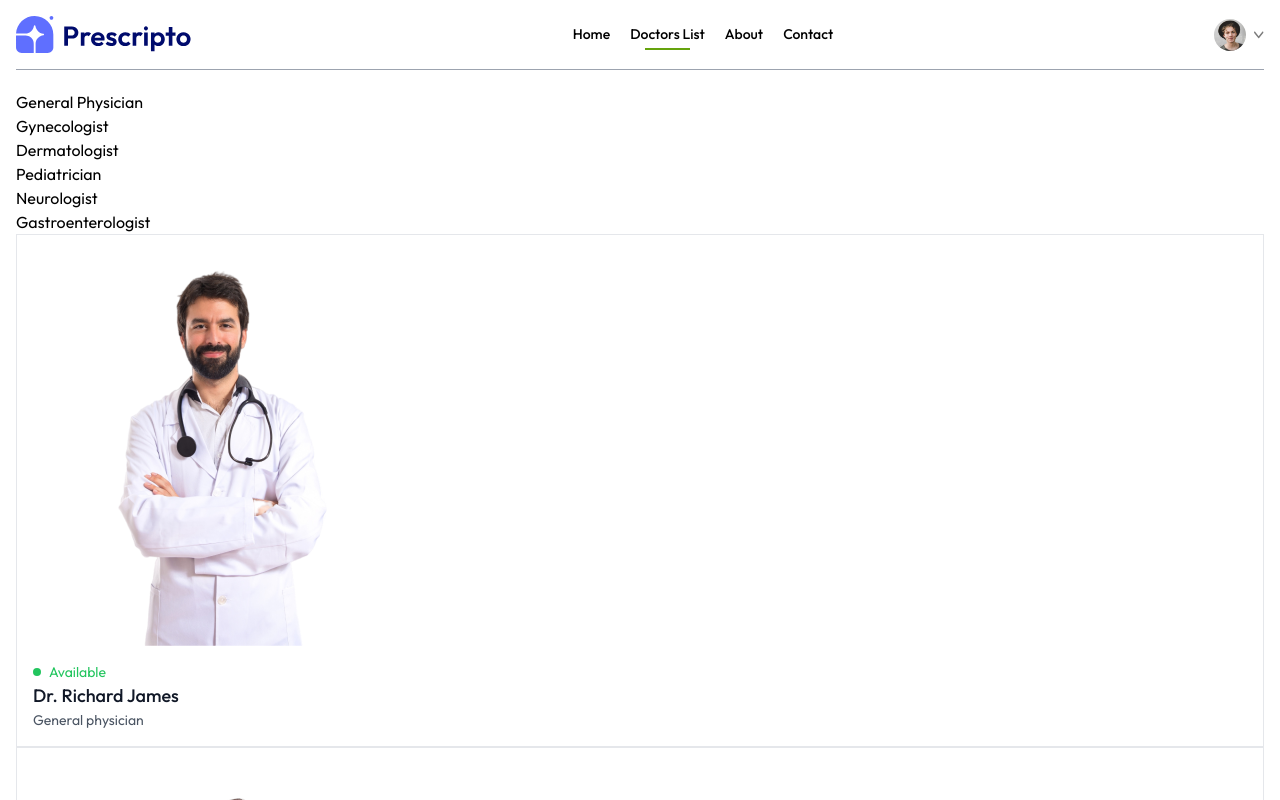
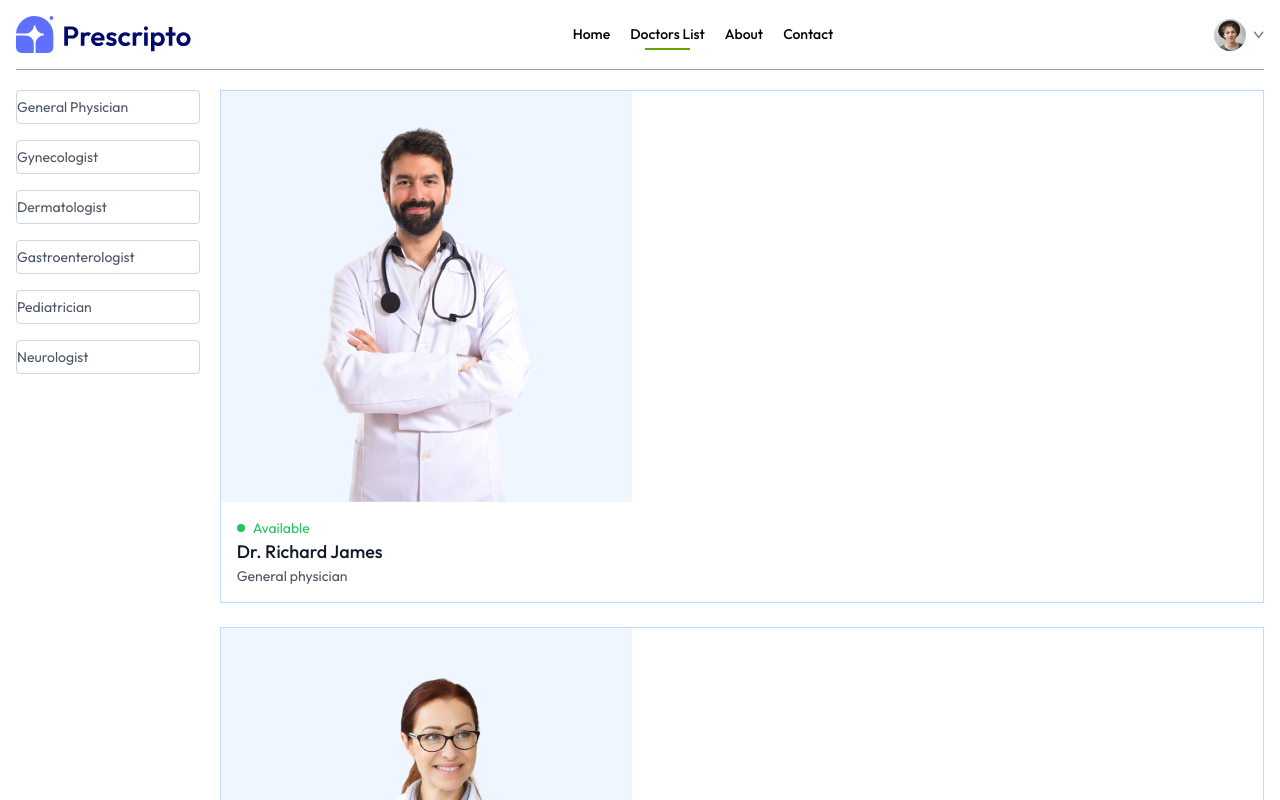
Before and after one commit to akhilpgvr/medicusConnect, a React (Vite) app: page /doctors in a window 1280 px wide. Shown: the top 800 px of the page. Built offline with nearby package versions, Linux system fonts and the light colour scheme.

Commit message:
added features for doctors page

```diff
--- a/src/pages/Doctors.jsx
+++ b/src/pages/Doctors.jsx
@@ -1,5 +1,5 @@
 import React, { useContext, useEffect, useState } from 'react'
-import { Navigate, useParams } from 'react-router-dom'
+import { Navigate, useNavigate, useParams } from 'react-router-dom'
 import { AppContext } from '../context/AppContext';
 
 const Doctors = () => {
@@ -9,6 +9,8 @@
   const[filterDoc, setFilterDoc] = useState([])
 
   const{doctors} = useContext(AppContext)
+
+  const navigate = useNavigate()
 
   const applyFilter = () => {
     if(speciality) {
@@ -26,20 +28,21 @@
   return (
 
     <div>
-      <div>
-        <p>General Physician</p>
-        <p>Gynecologist</p>
-        <p>Dermatologist</p>
-        <p>Pediatrician</p>
-        <p>Neurologist</p>
-        <p>Gastroenterologist</p>
+      <div className='flex flex-col sm:flex-row items-start gap-5 mt-5'>
+        <div className='flex flex-col gap-4 text-sm text-gray-600'>
+          <p onClick={()=> speciality != 'General physician' ? navigate('/doctors/General physician') : navigate('/doctors')} className={`w-[94vw] sm:w-auto py-1.5 pr-16 border border-gray-300 rounded transition-all cursor-pointer ${speciality === 'General physician' ? 'bg-indigo-100 text-black' : ''}`}>General Physician</p>
+          <p onClick={()=> speciality != 'Gynecologist' ? navigate('/doctors/Gynecologist') : navigate('/doctors')} className={`w-[94vw] sm:w-auto py-1.5 pr-16 border border-gray-300 rounded transition-all cursor-pointer ${speciality === 'Gynecologist' ? 'bg-indigo-100 text-black' : ''}`}>Gynecologist</p>
+          <p onClick={()=> speciality != 'Dermatologist' ? navigate('/doctors/Dermatologist') : navigate('/doctors')} className={`w-[94vw] sm:w-auto py-1.5 pr-16 border border-gray-300 rounded transition-all cursor-pointer ${speciality === 'Dermatologist' ? 'bg-indigo-100 text-black' : ''}`}>Dermatologist</p>
+          <p onClick={()=> speciality != 'Gastroenterologist' ? navigate('/doctors/Gastroenterologist') : navigate('/doctors')} className={`w-[94vw] sm:w-auto py-1.5 pr-16 border border-gray-300 rounded transition-all cursor-pointer ${speciality === 'Gastroenterologist' ? 'bg-indigo-100 text-black' : ''}`}>Gastroenterologist</p>
+          <p onClick={()=> speciality != 'Pediatricians' ? navigate('/doctors/Pediatricians') : navigate('/doctors')} className={`w-[94vw] sm:w-auto py-1.5 pr-16 border border-gray-300 rounded transition-all cursor-pointer ${speciality === 'Pediatricians' ? 'bg-indigo-100 text-black' : ''}`}>Pediatrician</p>
+          <p onClick={()=> speciality != 'Neurologist' ? navigate('/doctors/Neurologist') : navigate('/doctors')} className={`w-[94vw] sm:w-auto py-1.5 pr-16 border border-gray-300 rounded transition-all cursor-pointer ${speciality === 'Neurologist' ? 'bg-indigo-100 text-black' : ''}`}>Neurologist</p>
         </div>
 
-      <div>
+        <div className='w-full grid grid-cols-auto gap-4 gap-y-6'>
           {
             filterDoc.map((item, index)=>(
-            <div onClick={()=> navigate(`/appointment/${item.id}`)} className='border'>
-              <img src={item.image} alt="" />
+              <div onClick={()=> navigate(`/appointment/${item.id}`)} className='border border-blue-200 rounded-x1 overflow-hidden cursor-pointer'>
+                <img className='bg-blue-50' src={item.image} alt="" />
                 <div className='p-4'>
                   <div className='flex items-center gap-2 text-sm text-center text-green-500'>
                     <p className='w-2 h-2 bg-green-500 rounded-full'></p><p>Available</p>
@@ -50,8 +53,11 @@
               </div>
             ))
           }
+
         </div>
       </div>
+    </div>
+
   )
 }
 
```
Lines whose indentation alone changed are shown as unchanged.
